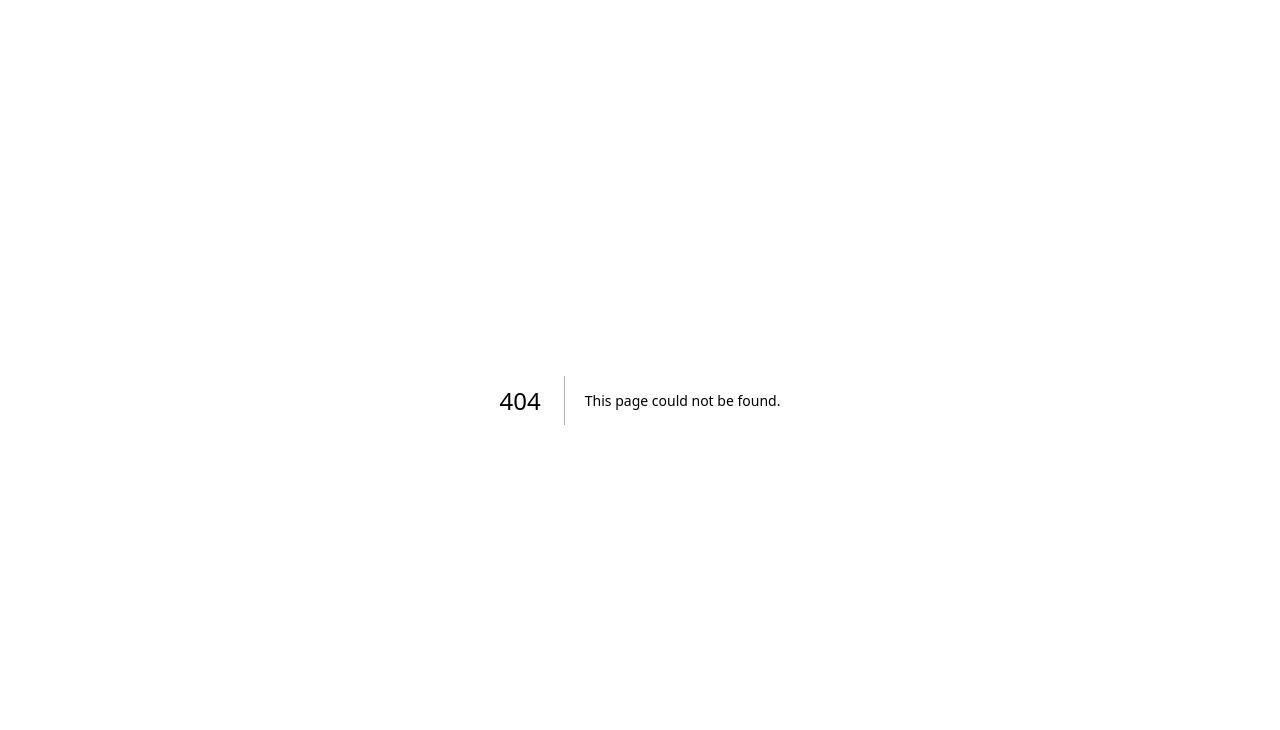
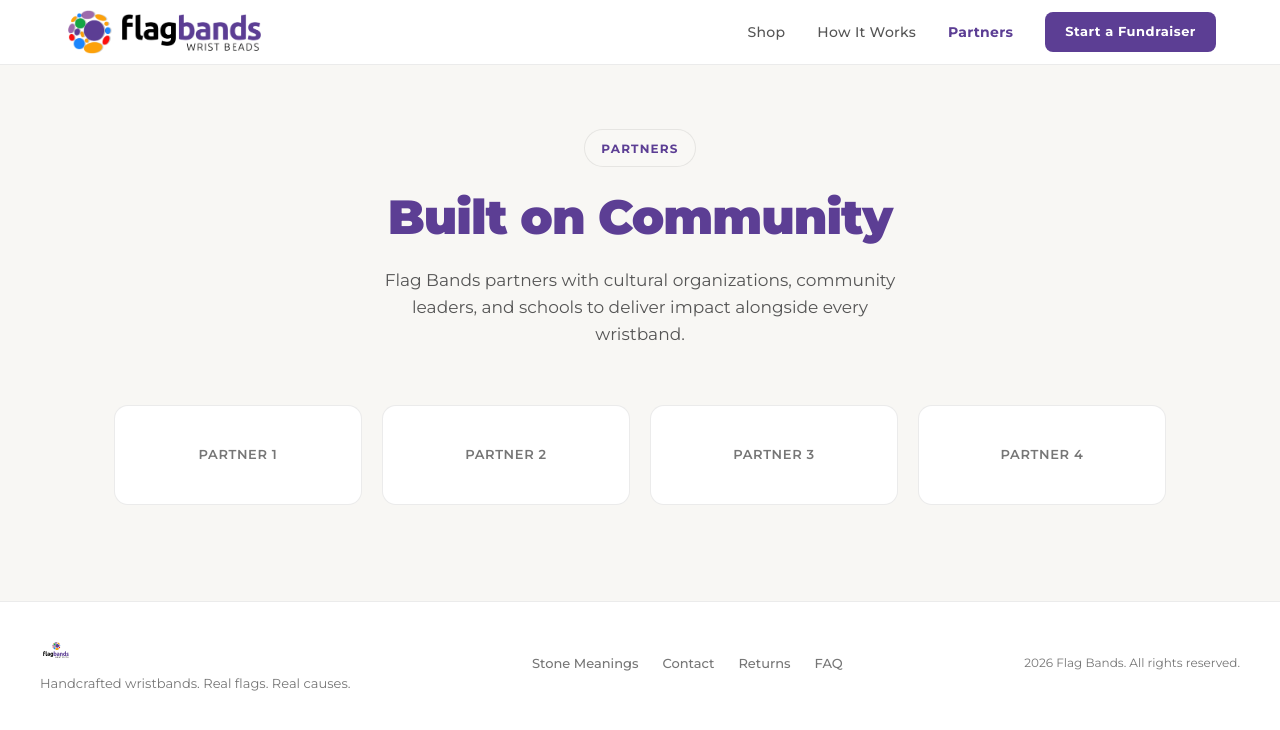
Before and after one commit to lesaruss/flagbands, a Next.js app: page /partners in a window 1280 px wide. Before the commit this address had no page. Shown: the top 730 px of the page. Built offline with nearby package versions, Linux system fonts and the light colour scheme.

Commit message:
Add standalone /partners page

```diff
--- /dev/null
+++ b/app/partners/page.tsx
@@ -0,0 +1,69 @@
+import NavBar from "../../components/NavBar";
+import SiteFooter from "../../components/SiteFooter";
+
+export default function PartnersPage() {
+  return (
+    <>
+      <NavBar />
+
+      <div style={{ width: "100%", background: "#F8F7F4" }}>
+        <div style={{ maxWidth: 1100, margin: "0 auto", padding: "64px 24px 96px" }}>
+          <div style={{ textAlign: "center", marginBottom: 56 }}>
+            <div
+              style={{
+                display: "inline-block",
+                background: "var(--fb-off-white)",
+                border: "1px solid rgba(0,0,0,0.08)",
+                borderRadius: 100,
+                padding: "6px 16px",
+                marginBottom: 14,
+              }}
+            >
+              <span style={{ fontSize: 12, fontWeight: 700, letterSpacing: "0.1em", color: "var(--fb-navy)", textTransform: "uppercase" }}>
+                Partners
+              </span>
+            </div>
+            <h1
+              style={{
+                fontSize: "clamp(28px, 4vw, 48px)",
+                fontWeight: 900,
+                color: "var(--fb-navy)",
+                margin: "0 0 14px",
+                letterSpacing: "-0.02em",
+              }}
+            >
+              Built on Community
+            </h1>
+            <p style={{ color: "var(--fb-text-secondary)", fontSize: 17, maxWidth: 520, margin: "0 auto", lineHeight: 1.6 }}>
+              Flag Bands partners with cultural organizations, community leaders, and schools to deliver
+              impact alongside every wristband.
+            </p>
+          </div>
+
+          <div style={{ display: "grid", gridTemplateColumns: "repeat(auto-fill, minmax(200px, 1fr))", gap: 20 }}>
+            {[1, 2, 3, 4].map((i) => (
+              <div
+                key={i}
+                style={{
+                  background: "#FFFFFF",
+                  border: "1px solid var(--fb-border)",
+                  borderRadius: 14,
+                  height: 100,
+                  display: "flex",
+                  alignItems: "center",
+                  justifyContent: "center",
+                }}
+              >
+                <span style={{ color: "var(--fb-text-muted)", fontSize: 13, fontWeight: 600, letterSpacing: "0.05em" }}>
+                  PARTNER {i}
+                </span>
+              </div>
+            ))}
+          </div>
+        </div>
+      </div>
+
+      <SiteFooter />
+    </>
+  );
+}
```
